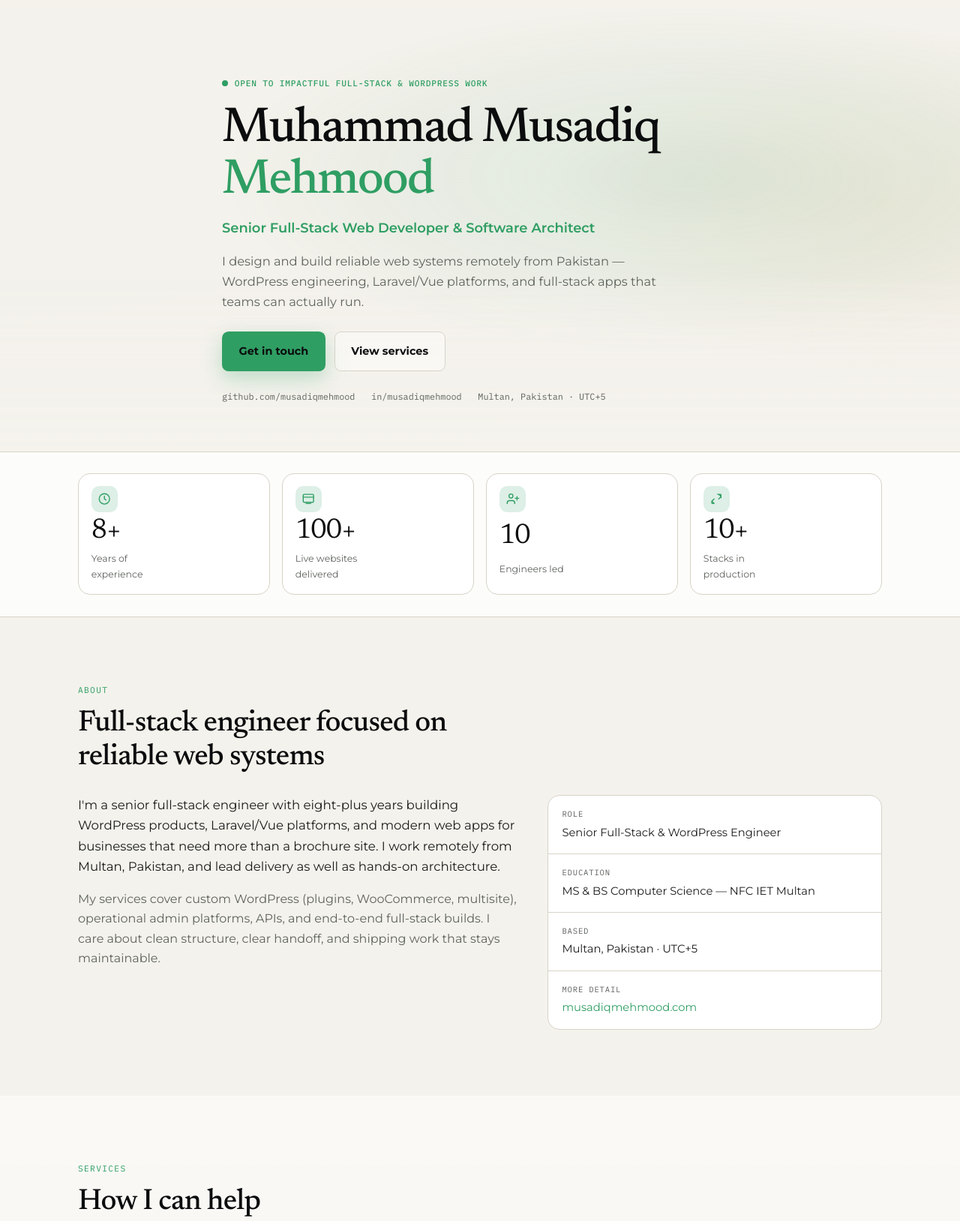
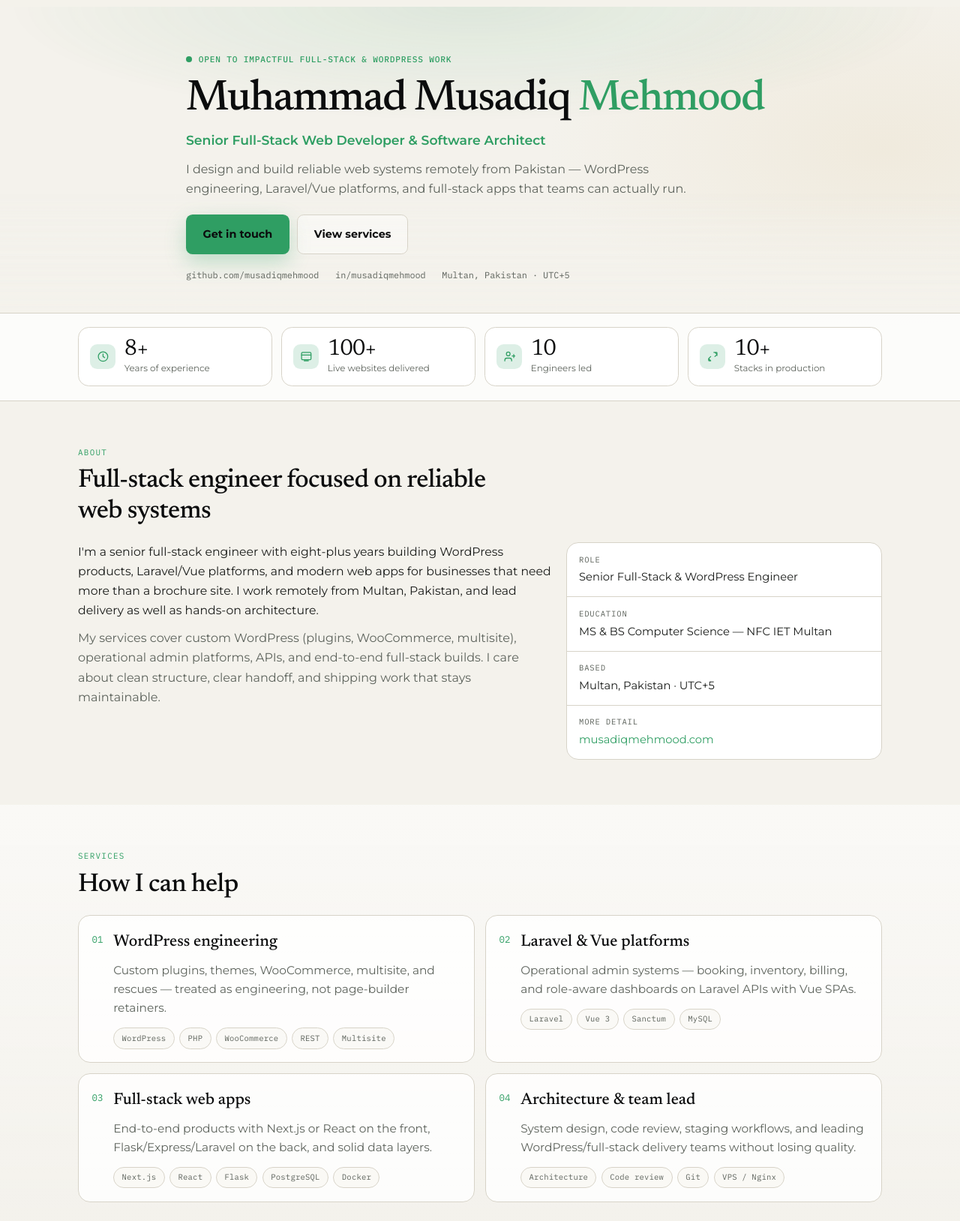
Before and after one commit to musadiqmehmood/musadiqmehmood.github.io, a plain HTML site: page index.html in a window 1280 px wide. Shown: the part 60-1688 px from the top of the page at 75% size. Drawn offline with Linux system fonts and the light colour scheme.

Commit message:
Tighten spacing and fill empty layout gaps
Reduce section padding, densify stats/services/tools/contact, and use
a two-column services grid so wide screens stop looking sparse.

```diff
--- a/styles.css
+++ b/styles.css
@@ -287,7 +287,7 @@ html[data-theme="light"] .theme-toggle .icon-sun { display: block; }
   min-height: auto;
   display: flex;
   align-items: center;
-  padding: clamp(3.25rem, 8vw, 5.5rem) 0 clamp(2.75rem, 6vw, 4rem);
+  padding: clamp(2.25rem, 5vw, 3.5rem) 0 clamp(1.75rem, 4vw, 2.5rem);
   overflow: hidden;
 }
 
@@ -296,7 +296,7 @@ html[data-theme="light"] .theme-toggle .icon-sun { display: block; }
   inset: 0;
   background:
     linear-gradient(180deg, transparent 60%, var(--bg) 100%),
-    radial-gradient(ellipse 70% 55% at 72% 38%, var(--glow-a), transparent 70%);
+    radial-gradient(ellipse 70% 55% at 50% 0%, var(--glow-a), transparent 70%);
   pointer-events: none;
   animation: atmosphere-drift 14s ease-in-out infinite alternate;
 }
@@ -310,7 +310,8 @@ html[data-theme="light"] .theme-toggle .icon-sun { display: block; }
   position: relative;
   display: grid;
   grid-template-columns: 1fr;
-  max-width: 46rem;
+  width: 100%;
+  max-width: 52rem;
 }
 
 .eyebrow {
@@ -323,7 +324,7 @@ html[data-theme="light"] .theme-toggle .icon-sun { display: block; }
   letter-spacing: 0.07em;
   text-transform: uppercase;
   color: var(--accent);
-  margin-bottom: 1.15rem;
+  margin-bottom: 0.85rem;
 }
 
 .status-dot {
@@ -343,35 +344,35 @@ html[data-theme="light"] .theme-toggle .icon-sun { display: block; }
 .hero-name {
   font-family: var(--font-display);
   font-weight: 500;
-  font-size: clamp(2.4rem, 6.5vw, 4.1rem);
-  line-height: 1.05;
+  font-size: clamp(2.25rem, 5.8vw, 3.6rem);
+  line-height: 1.08;
   letter-spacing: -0.03em;
   color: var(--heading);
-  margin-bottom: 0.8rem;
+  margin-bottom: 0.55rem;
 }
 .hero-name-line { display: inline; }
 .hero-name-line.accent { color: var(--accent); }
 .hero-name-line + .hero-name-line::before { content: " "; }
 
 .hero-role {
-  font-size: clamp(0.98rem, 2vw, 1.12rem);
+  font-size: clamp(0.95rem, 2vw, 1.08rem);
   font-weight: 600;
   color: var(--accent);
-  margin-bottom: 1rem;
+  margin-bottom: 0.75rem;
 }
 
 .hero-lead {
-  max-width: 38rem;
+  max-width: 42rem;
   color: var(--muted);
-  font-size: 1.02rem;
-  margin-bottom: 1.65rem;
+  font-size: 1rem;
+  margin-bottom: 1.25rem;
 }
 
 .hero-cta {
   display: flex;
   flex-wrap: wrap;
-  gap: 0.75rem;
-  margin-bottom: 1.5rem;
+  gap: 0.65rem;
+  margin-bottom: 1.15rem;
 }
 
 .btn {
@@ -417,93 +418,101 @@ html[data-theme="light"] .theme-toggle .icon-sun { display: block; }
   border-top: 1px solid var(--line);
   border-bottom: 1px solid var(--line);
   background: var(--stat-bg);
-  padding: 1.75rem 0;
+  padding: 1.15rem 0;
   backdrop-filter: blur(8px);
 }
 .stats-grid {
   display: grid;
-  grid-template-columns: repeat(4, 1fr);
-  gap: 1rem;
+  grid-template-columns: repeat(4, minmax(0, 1fr));
+  gap: 0.75rem;
 }
 .stat {
   display: grid;
-  justify-items: start;
-  gap: 0.45rem;
-  padding: 1rem 1.05rem;
+  grid-template-columns: auto 1fr;
+  grid-template-areas:
+    "icon number"
+    "icon label";
+  column-gap: 0.75rem;
+  row-gap: 0.15rem;
+  align-items: center;
+  padding: 0.9rem 0.95rem;
   border: 1px solid var(--line);
-  border-radius: 1rem;
+  border-radius: 0.9rem;
   background: var(--paper);
   transition: transform 0.3s var(--ease), border-color 0.25s ease, box-shadow 0.3s ease;
 }
 .stat:hover {
-  transform: translateY(-3px);
+  transform: translateY(-2px);
   border-color: color-mix(in srgb, var(--accent) 45%, var(--line));
   box-shadow: var(--shadow);
 }
 .stat-icon {
-  width: 2.2rem;
-  height: 2.2rem;
+  grid-area: icon;
+  width: 2.1rem;
+  height: 2.1rem;
   display: grid;
   place-items: center;
-  border-radius: 0.65rem;
+  border-radius: 0.6rem;
   background: color-mix(in srgb, var(--accent) 16%, transparent);
   color: var(--accent);
 }
-.stat-icon svg { width: 1.15rem; height: 1.15rem; }
+.stat-icon svg { width: 1.05rem; height: 1.05rem; }
 .stat-number {
+  grid-area: number;
   display: block;
   font-family: var(--font-display);
-  font-size: clamp(1.7rem, 3vw, 2.35rem);
+  font-size: clamp(1.45rem, 2.4vw, 1.9rem);
   color: var(--heading);
   letter-spacing: -0.02em;
   line-height: 1;
 }
 .stat-label {
+  grid-area: label;
   display: block;
-  font-size: 0.78rem;
+  font-size: 0.74rem;
   color: var(--muted);
-  max-width: 14ch;
+  line-height: 1.3;
 }
 
 /* ---------- Sections ---------- */
-.section { padding: clamp(3.5rem, 8vw, 5.5rem) 0; }
+.section { padding: clamp(2.4rem, 5vw, 3.75rem) 0; }
 .section-soft {
   background: linear-gradient(180deg, color-mix(in srgb, var(--paper) 55%, transparent), transparent);
 }
 
 .section-eyebrow {
   font-family: var(--font-mono);
-  font-size: 0.7rem;
+  font-size: 0.68rem;
   letter-spacing: 0.12em;
   text-transform: uppercase;
   color: var(--accent);
-  margin-bottom: 0.8rem;
+  margin-bottom: 0.55rem;
 }
 .section-title {
   font-family: var(--font-display);
   font-weight: 500;
-  font-size: clamp(1.55rem, 3.4vw, 2.45rem);
-  line-height: 1.15;
+  font-size: clamp(1.45rem, 3vw, 2.15rem);
+  line-height: 1.18;
   letter-spacing: -0.02em;
   color: var(--heading);
-  max-width: 22ch;
-  margin-bottom: 1.75rem;
+  max-width: 28ch;
+  margin-bottom: 1.25rem;
 }
 
 .about-layout {
   display: grid;
-  grid-template-columns: 1.25fr 0.95fr;
-  gap: clamp(1.5rem, 4vw, 2.5rem);
+  grid-template-columns: 1.35fr 0.9fr;
+  gap: 1.25rem;
   align-items: stretch;
 }
 .lede {
-  font-size: 1.04rem;
+  font-size: 0.98rem;
   color: var(--ink);
-  max-width: 62ch;
-  margin-bottom: 1rem;
+  max-width: none;
+  margin-bottom: 0.75rem;
 }
 .lede strong { color: var(--heading); font-weight: 700; }
-.muted { color: var(--muted); max-width: 58ch; }
+.muted { color: var(--muted); max-width: none; }
 
 .about-facts {
   border: 1px solid var(--line);
@@ -518,8 +527,8 @@ html[data-theme="light"] .theme-toggle .icon-sun { display: block; }
 .about-facts li { flex: 1; }
 .about-facts li {
   display: grid;
-  gap: 0.2rem;
-  padding: 1rem 1.15rem;
+  gap: 0.15rem;
+  padding: 0.85rem 1rem;
   border-bottom: 1px solid var(--line);
   transition: background 0.25s ease;
 }
@@ -535,13 +544,17 @@ html[data-theme="light"] .theme-toggle .icon-sun { display: block; }
 .fact-value { font-size: 0.92rem; color: var(--ink); }
 .fact-value a { color: var(--accent); }
 
-/* ---------- Systems ---------- */
-.systems-list { display: grid; gap: 0.9rem; }
+/* ---------- Systems / Services ---------- */
+.systems-list {
+  display: grid;
+  grid-template-columns: repeat(2, minmax(0, 1fr));
+  gap: 0.85rem;
+}
 .system {
   display: grid;
   grid-template-columns: auto 1fr;
-  gap: 1.15rem;
-  padding: 1.3rem 1.25rem;
+  gap: 0.85rem;
+  padding: 1.1rem 1.1rem;
   border: 1px solid var(--line);
   border-radius: 1rem;
   background: color-mix(in srgb, var(--paper) 80%, transparent);
@@ -606,9 +619,9 @@ html[data-theme="light"] .theme-toggle .icon-sun { display: block; }
 }
 
 /* ---------- Experience ---------- */
-.timeline { display: grid; gap: 1rem; }
+.timeline { display: grid; gap: 0.75rem; }
 .role {
-  padding: 1.4rem 1.25rem;
+  padding: 1.05rem 1.1rem;
   border-left: 2px solid var(--line);
   background: linear-gradient(90deg, color-mix(in srgb, var(--paper) 85%, transparent), transparent);
   transition: border-color 0.3s ease, transform 0.3s var(--ease);
@@ -647,13 +660,13 @@ html[data-theme="light"] .theme-toggle .icon-sun { display: block; }
 }
 .role-company {
   color: var(--accent);
-  font-size: 0.9rem;
-  margin-bottom: 0.8rem;
+  font-size: 0.88rem;
+  margin-bottom: 0.55rem;
 }
 .role ul {
   display: grid;
-  gap: 0.4rem;
-  margin-bottom: 0.9rem;
+  gap: 0.3rem;
+  margin-bottom: 0.7rem;
 }
 .role li {
   position: relative;
@@ -676,12 +689,12 @@ html[data-theme="light"] .theme-toggle .icon-sun { display: block; }
 .tools-grid {
   display: grid;
   grid-template-columns: repeat(2, minmax(0, 1fr));
-  gap: 1rem;
+  gap: 0.85rem;
 }
 .tool-card {
-  padding: 1.35rem 1.3rem;
+  padding: 1.15rem 1.15rem;
   border: 1px solid var(--line);
-  border-radius: 1.15rem;
+  border-radius: 1rem;
   background: var(--paper);
   transition: transform 0.35s var(--ease), border-color 0.3s ease, box-shadow 0.35s ease;
 }
@@ -693,8 +706,8 @@ html[data-theme="light"] .theme-toggle .icon-sun { display: block; }
 .tool-card-head {
   display: flex;
   align-items: center;
-  gap: 0.7rem;
-  margin-bottom: 1rem;
+  gap: 0.65rem;
+  margin-bottom: 0.8rem;
 }
 .tool-icon {
   width: 2.35rem;
@@ -742,28 +755,28 @@ html[data-theme="light"] .theme-toggle .icon-sun { display: block; }
 
 /* ---------- Contact ---------- */
 .contact {
-  padding-bottom: clamp(4rem, 9vw, 6rem);
+  padding-bottom: clamp(2.5rem, 6vw, 3.75rem);
   background: radial-gradient(700px 320px at 50% 100%, var(--glow-a), transparent 70%);
 }
 .contact-panel {
   display: grid;
-  grid-template-columns: 1.15fr 0.85fr;
-  gap: clamp(1.25rem, 3vw, 2rem);
+  grid-template-columns: 1.1fr 0.9fr;
+  gap: 1.15rem;
   align-items: stretch;
-  padding: clamp(1.35rem, 3vw, 2rem);
+  padding: clamp(1.1rem, 2.5vw, 1.5rem);
   border: 1px solid var(--line);
-  border-radius: 1.15rem;
+  border-radius: 1rem;
   background: var(--paper);
   box-shadow: var(--shadow);
 }
 .contact-title {
-  max-width: 16ch;
-  margin-bottom: 0.9rem;
+  max-width: 18ch;
+  margin-bottom: 0.65rem;
 }
 .contact-copy {
   color: var(--muted);
-  margin-bottom: 1.35rem;
-  max-width: 40ch;
+  margin-bottom: 1rem;
+  max-width: none;
 }
 .contact-cta {
   display: flex;
@@ -780,8 +793,8 @@ html[data-theme="light"] .theme-toggle .icon-sun { display: block; }
 }
 .channel {
   display: grid;
-  gap: 0.2rem;
-  padding: 0.95rem 1.05rem;
+  gap: 0.15rem;
+  padding: 0.8rem 0.95rem;
   border-bottom: 1px solid var(--line);
   transition: background 0.25s ease, transform 0.25s var(--ease);
 }
@@ -856,6 +869,7 @@ a.channel:hover {
   .about-layout { grid-template-columns: 1fr; }
   .tools-grid { grid-template-columns: 1fr; }
   .stats-grid { grid-template-columns: 1fr 1fr; }
+  .systems-list { grid-template-columns: 1fr; }
   .contact-panel { grid-template-columns: 1fr; }
 
   .nav-inner {
@@ -902,16 +916,16 @@ a.channel:hover {
   .theme-toggle-label { display: none; }
   .theme-toggle { padding: 0; width: 2.35rem; justify-content: center; }
   .nav-resume { padding: 0.45rem 0.7rem; font-size: 0.68rem; }
-  .section { padding: 3.25rem 0; }
+  .section { padding: 2.25rem 0; }
   .system { grid-template-columns: 1fr; gap: 0.35rem; }
   .tools-grid { grid-template-columns: 1fr; }
-  .hero-name { font-size: clamp(2.2rem, 11vw, 3rem); }
-  .contact-panel { padding: 1.15rem; }
+  .hero-name { font-size: clamp(2.05rem, 10vw, 2.7rem); }
+  .contact-panel { padding: 1rem; }
 }
 
 @media (max-width: 420px) {
-  .stats-grid { gap: 0.85rem; }
-  .stat-label { font-size: 0.7rem; }
+  .stats-grid { gap: 0.65rem; grid-template-columns: 1fr; }
+  .stat-label { font-size: 0.72rem; }
   .hero-cta .btn { width: 100%; }
 }
 
```
